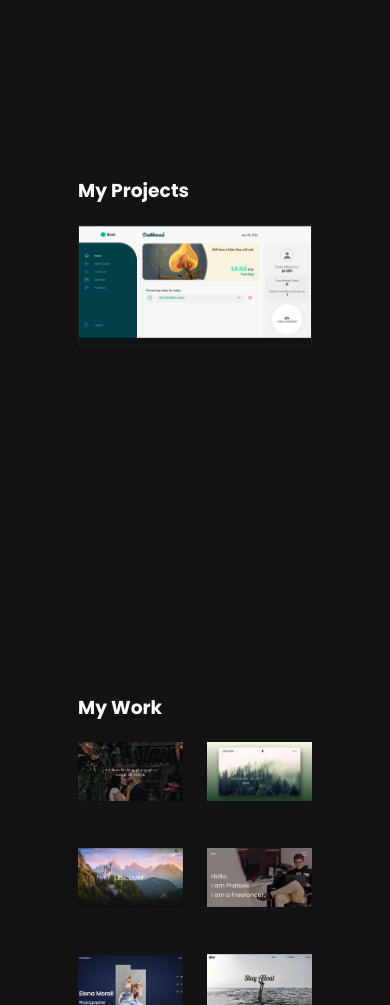
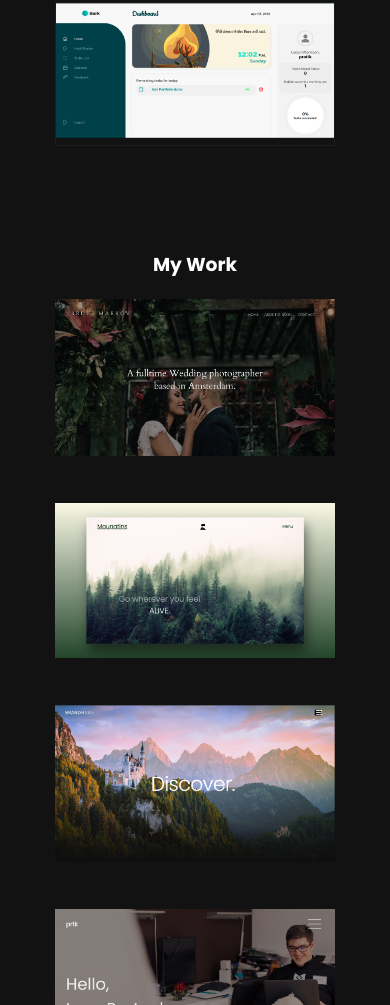
Before and after one commit to Smartdevil21/prv, a React (Create React App) app: page /prv/portfolio in a window 390 px wide. Shown: the part 995-2000 px from the top of the page. Built offline with nearby package versions, Linux system fonts and the light colour scheme.

Commit message:
made contact and portfolio page responsive

```diff
--- a/src/Components/About/About.module.scss
+++ b/src/Components/About/About.module.scss
@@ -22,6 +22,8 @@
 		h1 {
 			color: #fff;
 			font-size: 48px;
+			position: relative;
+			z-index: 3;
 		}
 	}
 	.about_me {
--- a/src/Components/Contact/Contact.module.scss
+++ b/src/Components/Contact/Contact.module.scss
@@ -107,3 +107,23 @@
 		}
 	}
 }
+
+@media only screen and (max-width:600px){
+	.contact{
+		width: 100%;
+		.input_wrapper{
+			width: 100%;
+			input{
+				width: 80vw !important;
+				margin: 10px 0px;
+			}
+			.user_details{
+				flex-direction: column;
+				width: 100%;
+				input{
+					width: 100%;
+				}
+			}
+		}
+	}
+}
--- a/src/Components/Portfolio/Portfolio.module.scss
+++ b/src/Components/Portfolio/Portfolio.module.scss
@@ -22,6 +22,8 @@
 		h1 {
 			color: #fff;
             font-size: 48px;
+			position: relative;
+			z-index: 3;
 		}
 	}
 	.work {
@@ -144,3 +146,44 @@
 		transform: translateY(00px);
 	}
 }
+
+@media only screen and (max-width:800px){
+	.portfolio{
+		.work{
+			.work_container{
+				width: 100%;
+				padding: 20px;
+				.bork_container{
+					height: fit-content;
+					margin: 10vh auto;
+				}
+			}
+		}
+	}
+}
+
+@media only screen and (max-width:600px){
+	.portfolio{
+		.work{
+			.work_container{
+				h3{
+					text-align: center;
+				}
+				.bork_container{
+					width: 80%;
+					h3{
+						text-align: center;
+					}
+				}
+				.works_container{
+					.work_flexbox{
+						justify-content: center;
+						a{
+							width: 80%;
+						}
+					}
+				}
+			}
+		}
+	}
+}
--- a/src/Components/Services/Services.module.scss
+++ b/src/Components/Services/Services.module.scss
@@ -10,6 +10,8 @@
         h1{
             color: #fff;
             font-size: 48px;
+            position: relative;
+			z-index: 3;
         }
         position:relative;
 		.dropdown_wrapper{
```
